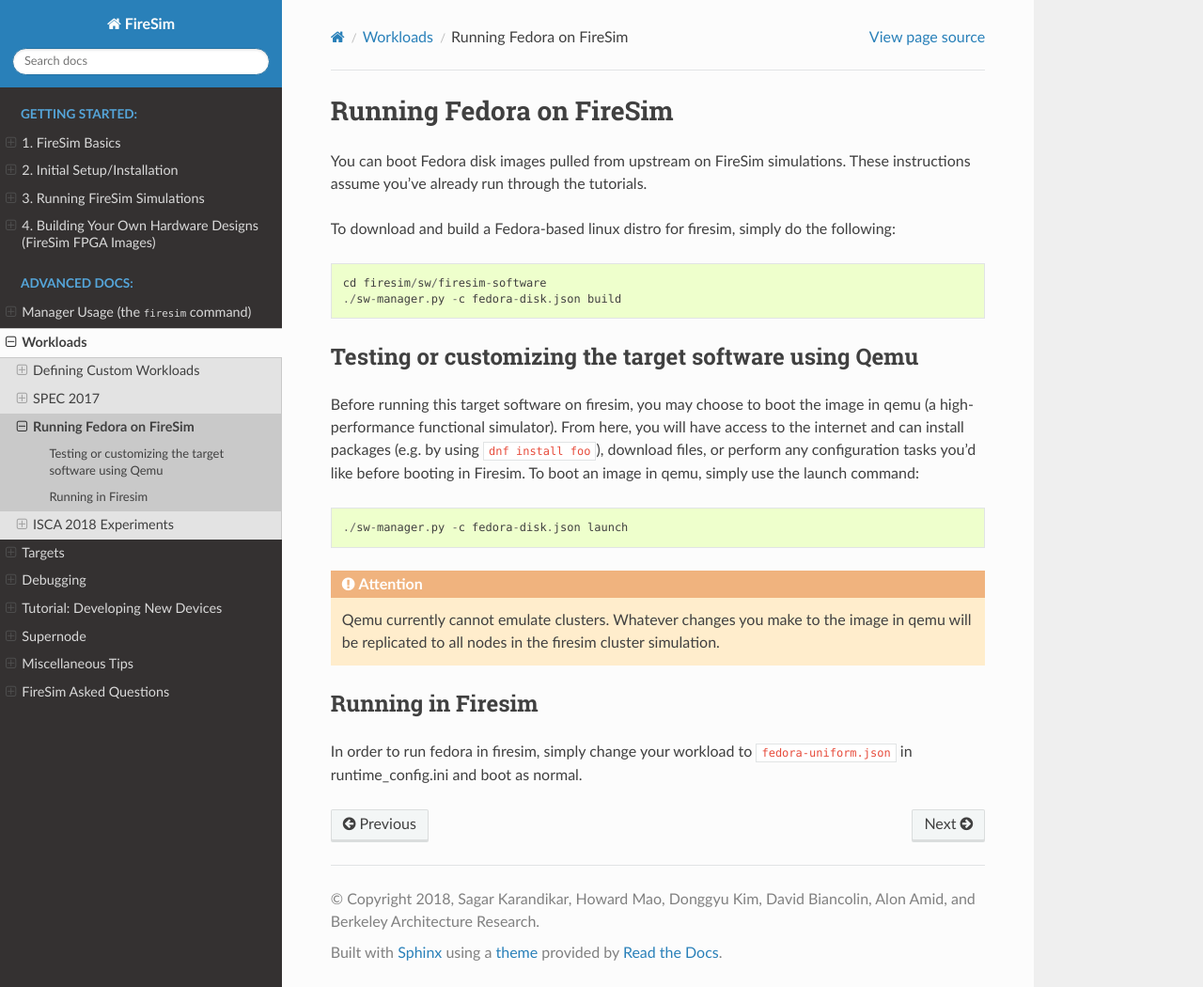
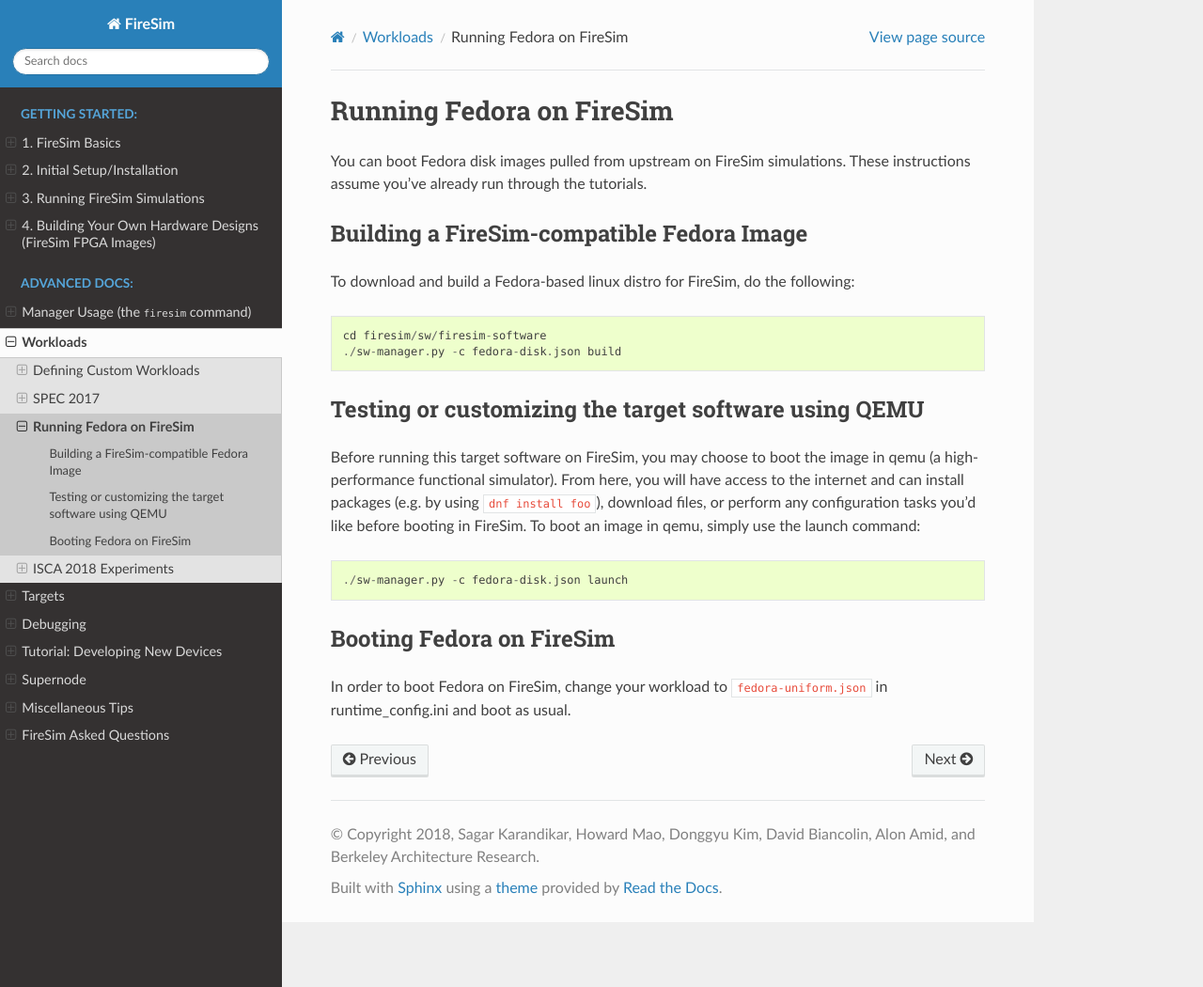
Before and after one commit to firesim/firesim, a Sphinx documentation site: the page built from docs/Advanced-Usage/Workloads/Booting-Fedora.rst, in a window 1280 px wide and 1050 px high. Shown: the whole window at 94% size. Built offline with Sphinx 7.4.7 and the Read the Docs theme 2.0.0, drawn with Linux system fonts in a browser that asks for light colours.

Commit message:
Update booting fedora docs

```diff
--- a/docs/Advanced-Usage/Workloads/Booting-Fedora.rst
+++ b/docs/Advanced-Usage/Workloads/Booting-Fedora.rst
@@ -6,33 +6,33 @@
 You can boot Fedora disk images pulled from upstream on FireSim simulations.
 These instructions assume you've already run through the tutorials.
 
-To download and build a Fedora-based linux distro for firesim, simply do the following:
+
+Building a FireSim-compatible Fedora Image
+-----------------------------------------------
+
+To download and build a Fedora-based linux distro for FireSim, do the following:
 
 ::
 
     cd firesim/sw/firesim-software
     ./sw-manager.py -c fedora-disk.json build
 
-Testing or customizing the target software using Qemu
+Testing or customizing the target software using QEMU
 -----------------------------------------------------
-Before running this target software on firesim, you may choose to boot the
+Before running this target software on FireSim, you may choose to boot the
 image in qemu (a high-performance functional simulator). From here, you will
 have access to the internet and can install packages (e.g. by using ``dnf
 install foo``), download files, or perform any configuration tasks you'd like
-before booting in Firesim. To boot an image in qemu, simply use the launch
+before booting in FireSim. To boot an image in qemu, simply use the launch
 command:
 
 ::
 
     ./sw-manager.py -c fedora-disk.json launch
 
-.. attention::
 
-  Qemu currently cannot emulate clusters. Whatever changes you make to the
-  image in qemu will be replicated to all nodes in the firesim cluster
-  simulation.
+Booting Fedora on FireSim
+----------------------------
 
-Running in Firesim
-------------------
-In order to run fedora in firesim, simply change your workload to
-``fedora-uniform.json`` in runtime_config.ini and boot as normal.
+In order to boot Fedora on FireSim, change your workload to
+``fedora-uniform.json`` in runtime_config.ini and boot as usual.
```
